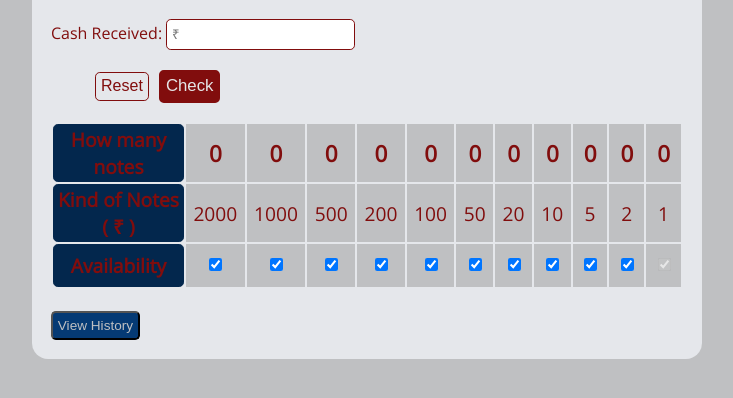
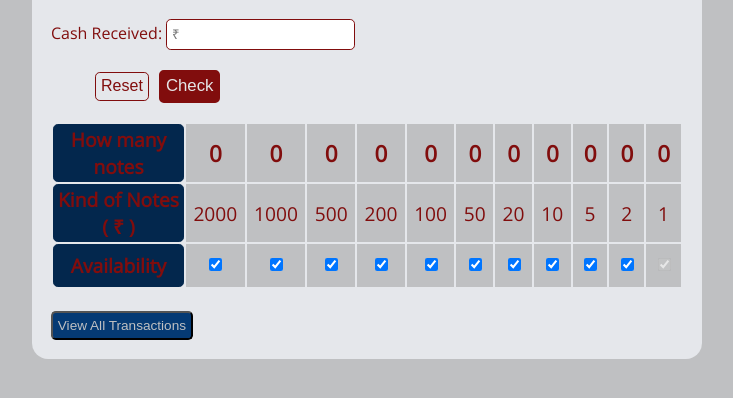
Before and after one commit to yamsun/cash-register-manager, a plain HTML site: page index.html in a window 1280 px wide. Shown: the part 158-556 px from the top of the page, without its empty margins (273-1006 px from the left). Drawn offline with nearby package versions, Linux system fonts and the light colour scheme.

Commit message:
update index.html
button name updated,
view all transactions

```diff
--- a/index.html
+++ b/index.html
@@ -108,7 +108,7 @@
 
 
             <br>
-            <button id="view-history-btn">View History</button>
+            <button id="view-history-btn">View All Transactions</button>
 
     </section>
 
```
